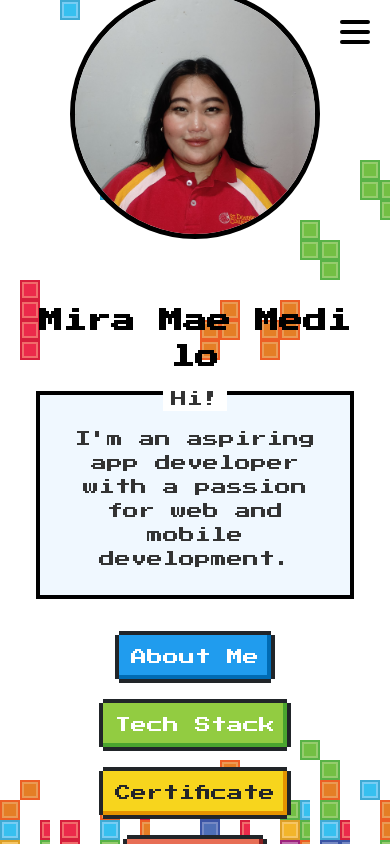
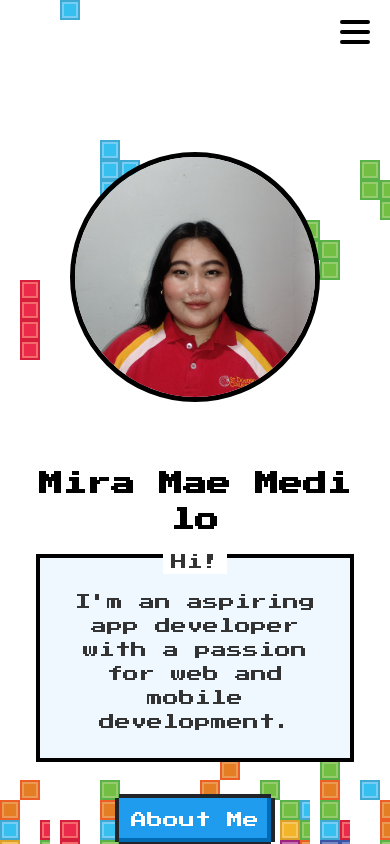
Before and after one commit to mimirara014/portfolio, a website: page index.html in a window 390 px wide. Drawn offline with nearby package versions, Linux system fonts and the light colour scheme.

Commit message:
fix margin top

```diff
--- a/styles.css
+++ b/styles.css
@@ -4,7 +4,8 @@ html, body {
     margin: 0;
     font-family: 'Press Start 2P', cursive;
     background: transparent;
-    overflow: hidden;
+    overflow-x: hidden;
+    overflow-y: auto;
 }
 
 .about-page, .tech-stack, .certificate-page, .contact-mepage{
@@ -75,15 +76,18 @@ section {
 
 .image-section {
     margin-bottom: 2rem;
+    margin-top: 3.5rem; /* Increased margin top */
 }
 
 #home {
-    height: 100vh;
+    min-height: 100vh;
     display: flex;
     justify-content: center;
     align-items: center;
     padding: 0 20px;
     background-color: transparent;
+    overflow-y: auto;
+    padding-top: 120px; /* Added padding top to account for the fixed navbar */
 }
 
 .flex-container {
@@ -91,7 +95,7 @@ section {
     justify-content: center;
     align-items: flex-start;
     gap: 2rem;
-    margin-top: 2rem;
+    margin-top: 1rem;
     flex-wrap: wrap;
     padding: 2rem 1rem;
 }
@@ -483,4 +487,12 @@ section {
     .nes-balloon p {
         font-size: 0.7rem;
     }
+
+    #home {
+        padding-top: 80px;
+    }
+
+    .image-section {
+        margin-top: 1.5rem;
+    }
 }
```
